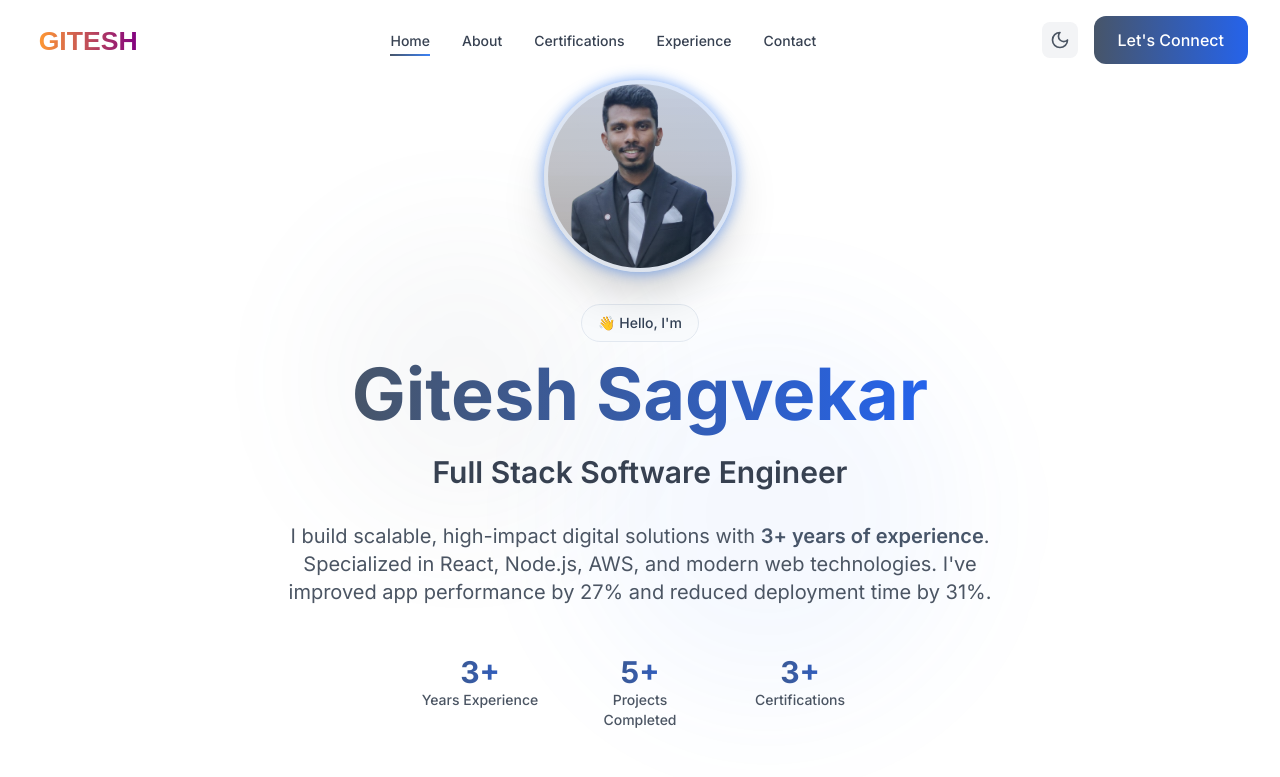
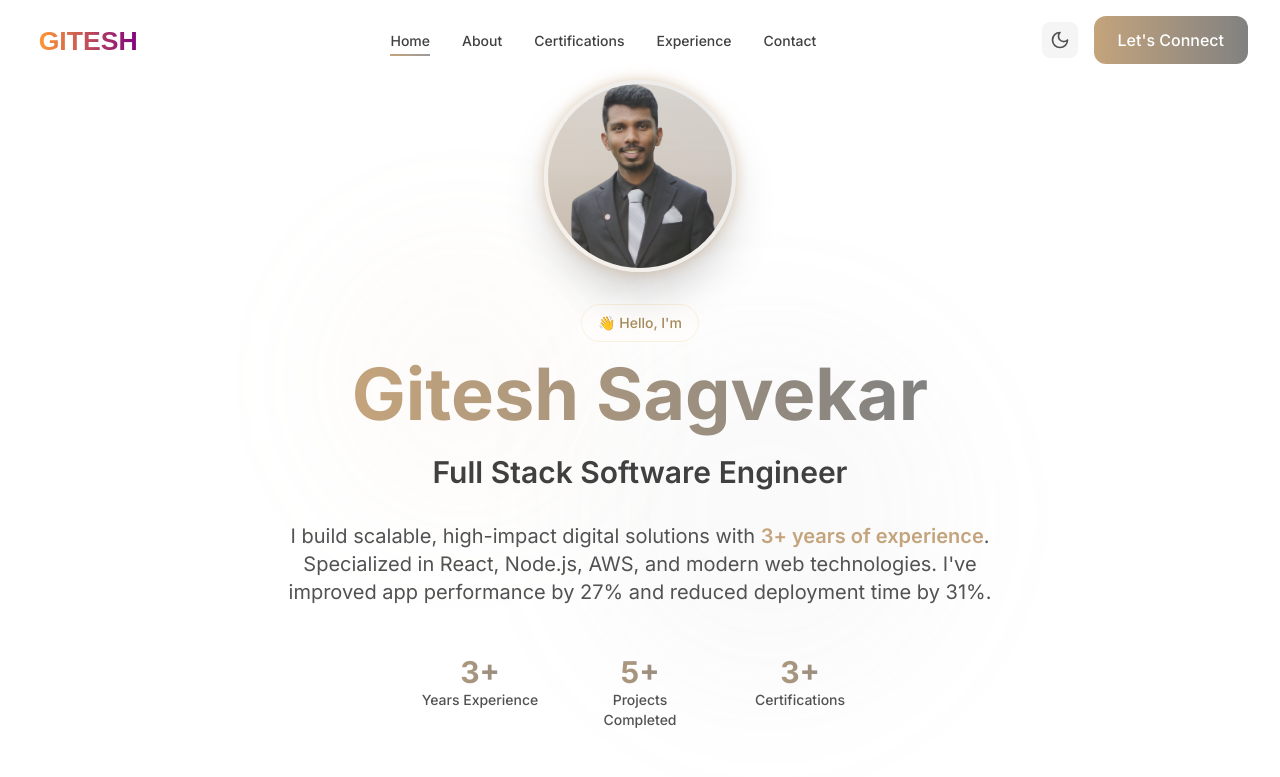
Before and after one commit to Gitesh307/portfolio-website, a React (Vite) app: page / in a window 1280 px wide. Shown: the top 777 px of the page. Built offline with nearby package versions, Linux system fonts and the light colour scheme; the HTML template or start-up script is replaced by a standard one.

Commit message:
Apply beige, black and white professional theme

```diff
--- a/tailwind.config.js
+++ b/tailwind.config.js
@@ -13,53 +13,78 @@ export default {
       },
       colors: {
         primary: {
-          50: '#f8fafc',
-          100: '#f1f5f9',
-          200: '#e2e8f0',
-          300: '#cbd5e1',
-          400: '#94a3b8',
-          500: '#64748b',
-          600: '#475569',
-          700: '#334155',
-          800: '#1e293b',
-          900: '#0f172a',
+          50: '#fefdfb',
+          100: '#fdf9f0',
+          200: '#f9f0e0',
+          300: '#f3e5c7',
+          400: '#ebd4a2',
+          500: '#d4b896',
+          600: '#c4a47c',
+          700: '#a68b5b',
+          800: '#8b7355',
+          900: '#6b5b47',
         },
         accent: {
-          50: '#eff6ff',
-          100: '#dbeafe',
-          200: '#bfdbfe',
-          300: '#93c5fd',
-          400: '#60a5fa',
-          500: '#3b82f6',
-          600: '#2563eb',
-          700: '#1d4ed8',
-          800: '#1e40af',
-          900: '#1e3a8a',
+          50: '#f8f8f8',
+          100: '#f0f0f0',
+          200: '#e4e4e4',
+          300: '#d1d1d1',
+          400: '#b4b4b4',
+          500: '#9a9a9a',
+          600: '#818181',
+          700: '#6a6a6a',
+          800: '#5a5a5a',
+          900: '#4a4a4a',
         },
         secondary: {
-          50: '#f9fafb',
-          100: '#f3f4f6',
-          200: '#e5e7eb',
-          300: '#d1d5db',
-          400: '#9ca3af',
-          500: '#6b7280',
-          600: '#4b5563',
-          700: '#374151',
-          800: '#1f2937',
-          900: '#111827',
+          50: '#fafafa',
+          100: '#f5f5f5',
+          200: '#eeeeee',
+          300: '#e0e0e0',
+          400: '#bdbdbd',
+          500: '#9e9e9e',
+          600: '#757575',
+          700: '#616161',
+          800: '#424242',
+          900: '#212121',
+        },
+        beige: {
+          50: '#fefdfb',
+          100: '#fdf9f0',
+          200: '#f9f0e0',
+          300: '#f3e5c7',
+          400: '#ebd4a2',
+          500: '#d4b896',
+          600: '#c4a47c',
+          700: '#a68b5b',
+          800: '#8b7355',
+          900: '#6b5b47',
+        },
+        neutral: {
+          50: '#fafafa',
+          100: '#f5f5f5',
+          200: '#e5e5e5',
+          300: '#d4d4d4',
+          400: '#a3a3a3',
+          500: '#737373',
+          600: '#525252',
+          700: '#404040',
+          800: '#262626',
+          900: '#171717',
+          950: '#0a0a0a',
         },
         gray: {
-          50: '#f9fafb',
-          100: '#f3f4f6',
-          200: '#e5e7eb',
-          300: '#d1d5db',
-          400: '#9ca3af',
-          500: '#6b7280',
-          600: '#4b5563',
-          700: '#374151',
-          800: '#1f2937',
-          900: '#111827',
-          950: '#030712',
+          50: '#fafafa',
+          100: '#f5f5f5',
+          200: '#e5e5e5',
+          300: '#d4d4d4',
+          400: '#a3a3a3',
+          500: '#737373',
+          600: '#525252',
+          700: '#404040',
+          800: '#262626',
+          900: '#171717',
+          950: '#0a0a0a',
         }
       },
       animation: {
@@ -93,8 +118,8 @@ export default {
           '50%': { transform: 'translateY(-5px)' },
         },
         glow: {
-          '0%': { boxShadow: '0 0 5px rgba(59, 130, 246, 0.5)' },
-          '100%': { boxShadow: '0 0 20px rgba(59, 130, 246, 0.8)' },
+          '0%': { boxShadow: '0 0 5px rgba(212, 184, 150, 0.5)' },
+          '100%': { boxShadow: '0 0 20px rgba(212, 184, 150, 0.8)' },
         },
         float: {
           '0%, 100%': { transform: 'translateY(0px)' },
```
